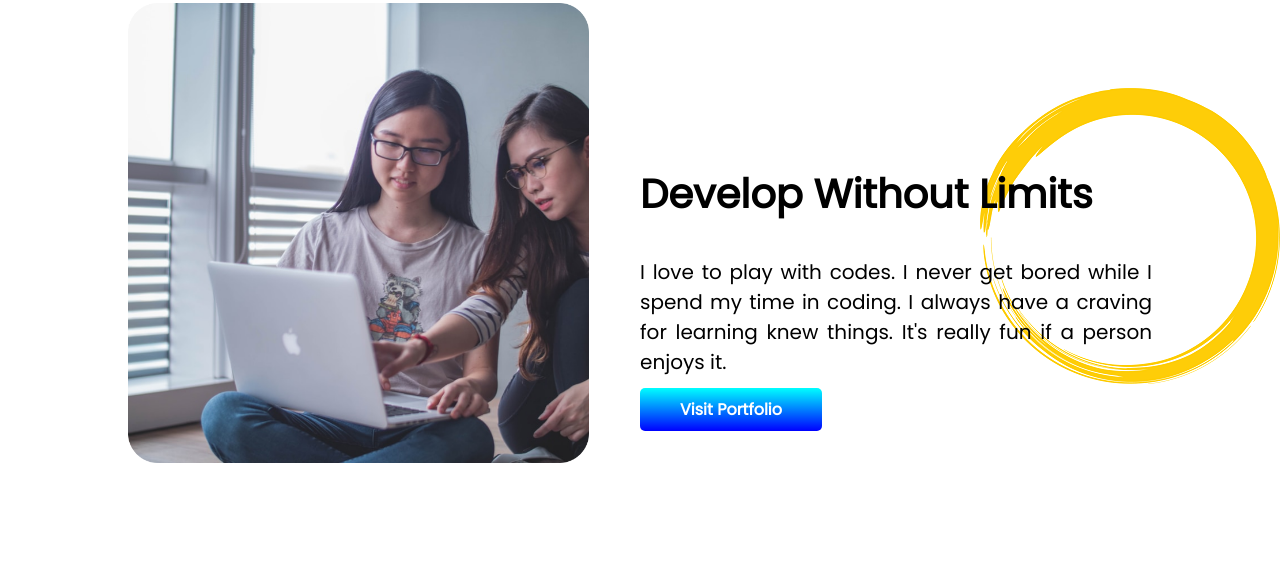
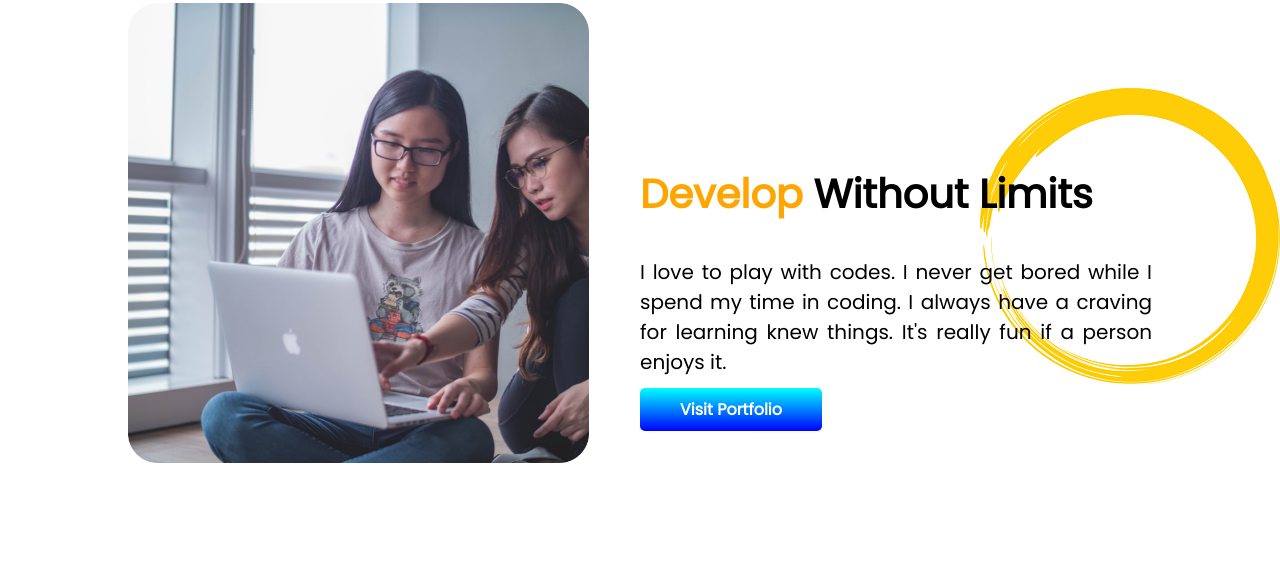
Before and after one commit to Salekin-Nabil/assignment-1, a plain HTML site: page index.html in a window 1280 px wide. Shown: the part 1577-2145 px from the top of the page. Drawn offline with Linux system fonts and the light colour scheme; a web font is replaced by a local one.

Commit message:
Final Commit.

```diff
--- a/index.html
+++ b/index.html
@@ -51,7 +51,7 @@
             <img class="laptop" src="images/pictures/coding.png" alt="Picture is not found.">
         </div>
         <div id="coding" class="half-width">
-            <h2 style="font-weight: 700;">Develop Without Limits</h2>
+            <h2 style="font-weight: 700;"><span class="paint">Develop</span> Without Limits</h2>
             <p>I love to play with codes. I never get bored while I spend my time in coding. I always have a craving for learning knew things. It's really fun if a person enjoys it.</p>
             <a class="btn" target="_blank" href="https://salekin-nabil.github.io/developer-portfolio/">Visit Portfolio</a>
         </div>
```
